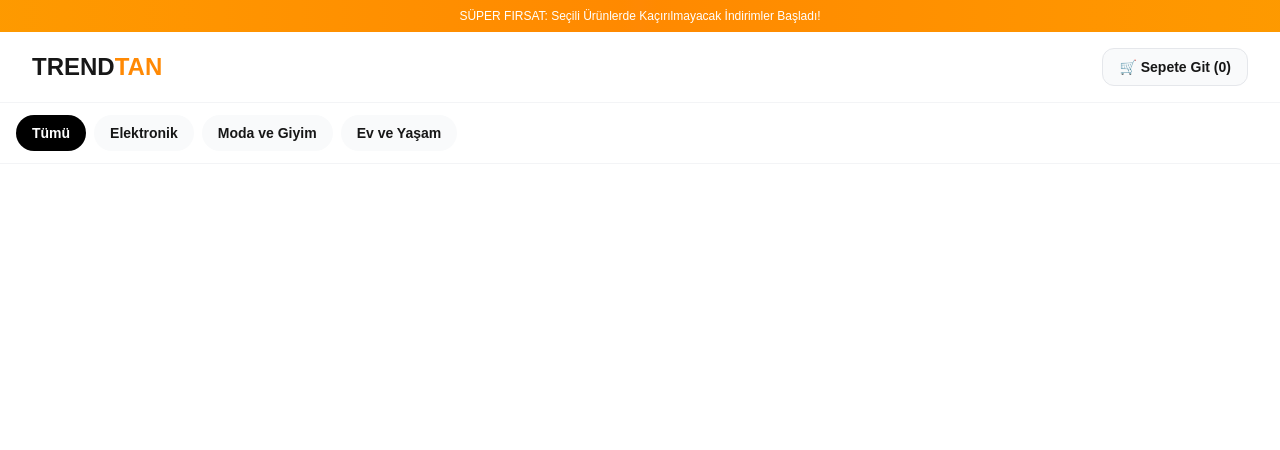
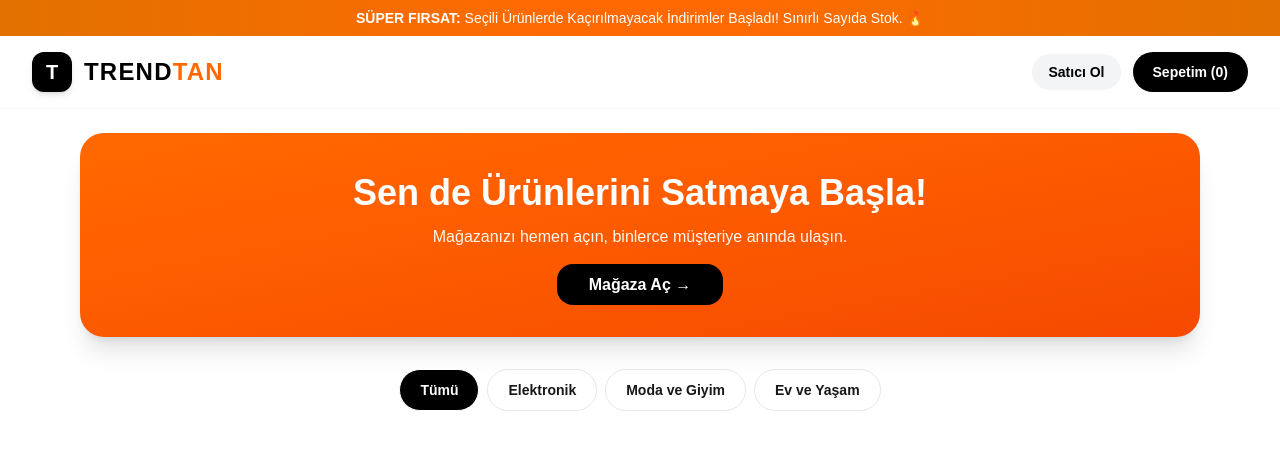
Before and after one commit to mustafatan06/trend.tan, a Next.js app: page / in a window 1280 px wide. Shown: the top 450 px of the page. Built offline with nearby package versions, Linux system fonts and the light colour scheme.

Commit message:
Son tasarim entegrasyonu ve canliya gecis hazirligi

```diff
--- a/app/page.tsx
+++ b/app/page.tsx
@@ -5,64 +5,77 @@ import Link from "next/link";
 
 export default function Home() {
   const [urunler, setUrunler] = useState<any[]>([]);
-  const [adetler, setAdetler] = useState<{ [key: number]: number }>({});
   const [sepetSayisi, setSepetSayisi] = useState(0);
   const [secilenKategori, setSecilenKategori] = useState("Tümü");
 
   useEffect(() => {
     const kayitli = localStorage.getItem("trendtan_urunler");
-    if (kayitli) {
-      const p = JSON.parse(kayitli);
-      setUrunler(p);
-      const obj: any = {}; p.forEach((_: any, i: number) => obj[i] = 1);
-      setAdetler(obj);
-    }
+    if (kayitli) setUrunler(JSON.parse(kayitli));
+
     const s = localStorage.getItem("trendtan_sepet");
     if (s) setSepetSayisi(JSON.parse(s).reduce((a: number, b: any) => a + (b.adet || 1), 0));
   }, []);
 
-  const sepeteEkle = (urun: any, index: number) => {
+  const sepeteEkle = (urun: any) => {
     if (typeof window !== "undefined") {
       import("canvas-confetti").then(c => c.default({ particleCount: 100, spread: 70, origin: { y: 0.6 } }));
     }
     const sepet = JSON.parse(localStorage.getItem("trendtan_sepet") || "[]");
-    sepet.push({...urun, adet: adetler[index] || 1});
+    sepet.push({...urun, adet: 1});
     localStorage.setItem("trendtan_sepet", JSON.stringify(sepet));
     setSepetSayisi(sepet.reduce((a: number, b: any) => a + (b.adet || 1), 0));
   };
 
   return (
     <div className="min-h-screen bg-white flex flex-col">
-      <div className="w-full bg-gradient-to-r from-amber-500 via-orange-400 to-amber-500 text-white text-xs py-2 px-4 text-center font-medium">
-        SÜPER FIRSAT: Seçili Ürünlerde Kaçırılmayacak İndirimler Başladı!
+      <div className="w-full bg-gradient-to-r from-amber-600 via-orange-500 to-amber-600 text-white text-xs sm:text-sm py-2 px-4 text-center font-medium shadow-sm">
+        <span className="font-bold">SÜPER FIRSAT:</span> Seçili Ürünlerde Kaçırılmayacak İndirimler Başladı! Sınırlı Sayıda Stok. 🔥
       </div>
 
-      <header className="w-full border-b border-gray-100 px-8 py-4 flex items-center justify-between">
-        <span className="text-2xl font-black">TREND<span className="text-orange-400">TAN</span></span>
-        <Link href="/sepet" className="relative bg-gray-50 border border-gray-200 px-4 py-2 rounded-xl text-sm font-bold">
-          🛒 Sepete Git ({sepetSayisi})
+      <header className="w-full border-b border-gray-100 px-4 sm:px-8 py-4 flex items-center justify-between bg-white">
+        <div className="flex items-center gap-3">
+          <div className="w-10 h-10 bg-black rounded-xl flex items-center justify-center text-white font-bold text-xl shadow-md">T</div>
+          <span className="text-xl sm:text-2xl font-black tracking-wider text-black">TREND<span className="text-orange-500">TAN</span></span>
+        </div>
+        <div className="flex items-center gap-3">
+          <Link href="/admin" className="px-4 py-2 bg-gray-100 hover:bg-gray-200 text-black text-sm font-semibold rounded-full transition-all">Satıcı Ol</Link>
+          <Link href="/sepet" className="px-5 py-2.5 bg-black hover:bg-gray-800 text-white text-sm font-semibold rounded-full flex items-center gap-2">
+            Sepetim ({sepetSayisi})
           </Link>
+        </div>
       </header>
 
-      <div className="w-full border-b border-gray-100 py-3 px-4 flex gap-2 overflow-x-auto">
+      <main className="flex-1 max-w-6xl w-full mx-auto px-4 py-6">
+        {/* Banner */}
+        <div className="w-full bg-gradient-to-br from-orange-500 to-orange-600 rounded-3xl p-6 sm:p-10 text-white shadow-xl mb-8 text-center relative overflow-hidden">
+          <h1 className="text-2xl sm:text-4xl font-extrabold mb-3">Sen de Ürünlerini Satmaya Başla!</h1>
+          <p className="text-orange-50 mb-6 max-w-xl mx-auto">Mağazanızı hemen açın, binlerce müşteriye anında ulaşın.</p>
+          <Link href="/admin" className="px-8 py-3 bg-black text-white font-bold rounded-2xl">Mağaza Aç →</Link>
+        </div>
+
+        {/* Kategoriler */}
+        <div className="flex flex-wrap items-center justify-center gap-2 mb-8">
           {["Tümü", "Elektronik", "Moda ve Giyim", "Ev ve Yaşam"].map((k) => (
-          <button key={k} onClick={() => setSecilenKategori(k)} className={`px-4 py-2 rounded-full text-sm font-semibold ${secilenKategori === k ? "bg-black text-white" : "bg-gray-50"}`}>
+            <button key={k} onClick={() => setSecilenKategori(k)}
+              className={`px-5 py-2.5 rounded-full text-sm font-semibold border ${secilenKategori === k ? "bg-black text-white" : "bg-white border-gray-200"}`}>
               {k}
             </button>
           ))}
         </div>
 
-      <main className="max-w-7xl mx-auto p-4 grid grid-cols-2 md:grid-cols-5 gap-4">
-        {urunler.filter(u => secilenKategori === "Tümü" || u.anaKategori === secilenKategori).map((u, i) => (
-          <div key={i} className="border border-gray-100 rounded-xl p-3 flex flex-col">
-            <div className="w-full h-36 bg-gray-50 rounded-lg mb-2 overflow-hidden">
+        {/* Ürün Listesi */}
+        <div className="grid grid-cols-2 md:grid-cols-4 lg:grid-cols-5 gap-4">
+          {urunler.filter(u => secilenKategori === "Tümü" || u.anaKategori?.includes(secilenKategori)).map((u, i) => (
+            <div key={i} className="border border-gray-100 rounded-2xl p-3 flex flex-col hover:shadow-lg transition-all">
+              <div className="w-full h-40 bg-gray-50 rounded-xl mb-3 overflow-hidden">
                 {u.gorsel ? <img src={u.gorsel} className="w-full h-full object-cover" /> : <div className="h-full flex items-center justify-center text-xs text-gray-300">Görsel Yok</div>}
               </div>
-            <h3 className="font-bold text-sm">{u.ad}</h3>
-            <p className="text-orange-400 font-bold">{u.fiyat} TL</p>
-            <button onClick={() => sepeteEkle(u, i)} className="w-full bg-black text-white text-xs py-2 mt-2 rounded-lg">Sepete Ekle</button>
+              <h3 className="font-bold text-sm text-gray-800">{u.ad}</h3>
+              <p className="text-orange-500 font-bold text-lg mt-1">{u.fiyat} TL</p>
+              <button onClick={() => sepeteEkle(u)} className="w-full bg-black text-white text-xs py-2.5 mt-3 rounded-xl font-bold">Sepete Ekle</button>
             </div>
           ))}
+        </div>
       </main>
     </div>
   );
```
Lines whose indentation alone changed are shown as unchanged.
